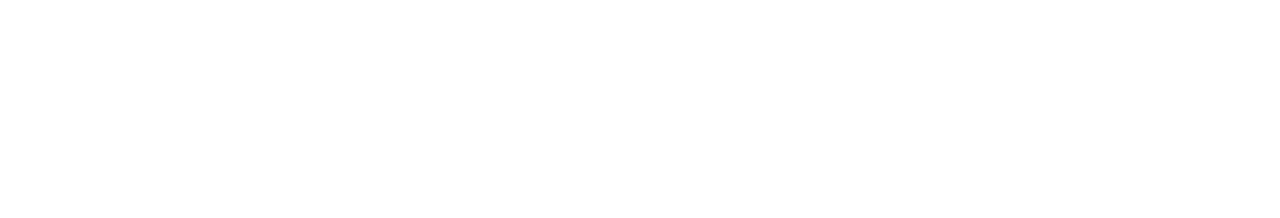
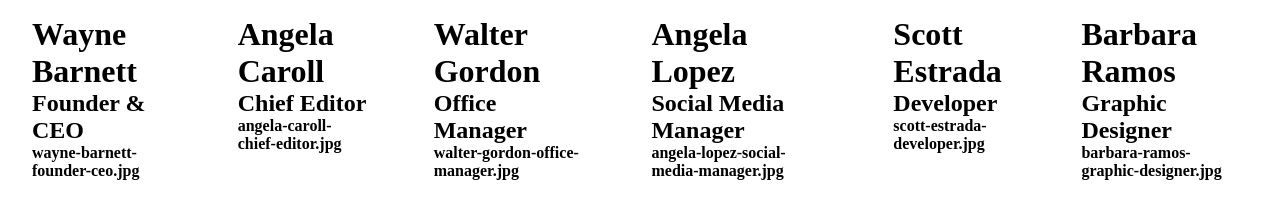
Before and after one commit to LorenzoBertoni/js-our-team, a plain HTML site: page index.html in a window 1280 px wide. Drawn offline with Linux system fonts and the light colour scheme.

Commit message:
add: dichiarato un array di oggetti contenente le informazioni del team + scritto ciclo for per scorrere tra gli elementi dell'array e stampare in console chiavi e valori degli oggetti contenuti + ciclo for per stampare  nel DOM le chiavi e i valori degli oggetti

```diff
--- a/css/style.css
+++ b/css/style.css
@@ -3,3 +3,12 @@
     padding: 0;
     box-sizing: border-box;
 }
+
+#wrapper {
+    display: flex;
+    justify-content: center;
+}
+
+.info-box {
+    margin: 1rem 2rem;
+}
--- a/index.html
+++ b/index.html
@@ -8,6 +8,9 @@
     <link rel="stylesheet" href="css/style.css">
 </head>
 <body>
+
+    <div id="wrapper"></div>
+
     <script type="text/javascript" src="js/main.js"></script>
 </body>
 </html>
--- a/js/main.js
+++ b/js/main.js
@@ -0,0 +1,59 @@
+const team =    [
+                    {
+                        name: 'Wayne Barnett',
+                        role: 'Founder & CEO',
+                        photo: 'wayne-barnett-founder-ceo.jpg'
+                    },
+
+                    {
+                        name: 'Angela Caroll',
+                        role: 'Chief Editor',
+                        photo: 'angela-caroll-chief-editor.jpg'
+                    },
+
+                    {
+                        name: 'Walter Gordon',
+                        role: 'Office Manager',
+                        photo: 'walter-gordon-office-manager.jpg'
+                    },
+
+                    {
+                        name: 'Angela Lopez',
+                        role: 'Social Media Manager',
+                        photo: 'angela-lopez-social-media-manager.jpg'
+                    },
+
+                    {
+                        name: 'Scott Estrada',
+                        role: 'Developer',
+                        photo: 'scott-estrada-developer.jpg'
+                    },
+
+                    {
+                        name: 'Barbara Ramos',
+                        role: 'Graphic Designer',
+                        photo: 'barbara-ramos-graphic-designer.jpg'
+                    }
+                ];
+
+let wrapperDom = document.getElementById('wrapper');
+
+for (let key in team) {  // ciclo per scorrere tra gli oggetti dell'array
+    console.log(team[key]); // output = Object {key: 'valore', ecc..}
+}
+
+for (let i = 0; i < team.length; i++) {
+    let info = document.createElement('div');
+    info.classList.add('info-box');
+
+    let nameBox = document.createElement('h1');
+    let roleBox = document.createElement('h2');
+    let photoBox = document.createElement('h4');
+
+    nameBox.append(team[i].name);
+    roleBox.append(team[i].role);
+    photoBox.append(team[i].photo);
+
+    info.append(nameBox, roleBox, photoBox);
+    wrapperDom.append(info);
+}
```
